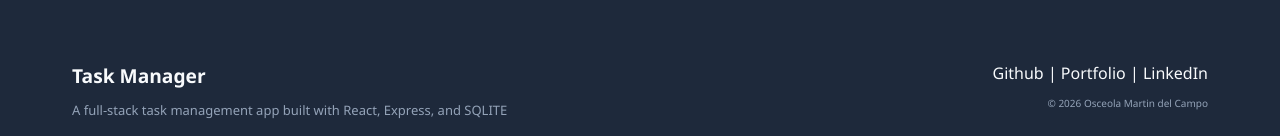
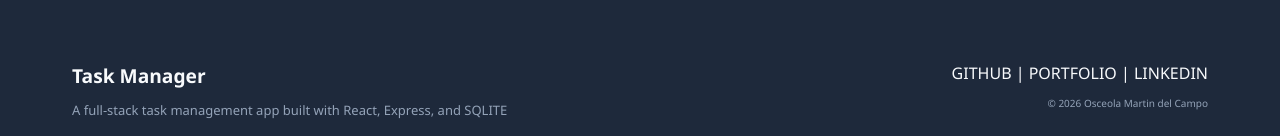
Before and after one commit to OJoeMDC/Task-Manager, a React (Vite) app in the folder client/: page / in a window 1280 px wide. Shown: the part 730-866 px from the top of the page. Built offline with nearby package versions, Linux system fonts and the light colour scheme; no server answers.

Commit message:
Added new links for admin management. Made UI changes to bring clarity to selected options in admin menu

```diff
--- a/client/src/components/Navbar.css
+++ b/client/src/components/Navbar.css
@@ -43,6 +43,10 @@
 
     height: fit-content;
     width: fit-content;
+
+    align-items: center;
+    justify-content: center;
+    text-align: center;
 }
 
 
--- a/client/src/components/Navbar.jsx
+++ b/client/src/components/Navbar.jsx
@@ -14,8 +14,12 @@ function Navbar({ user, setUser }) {
             <div className='links'>
                 {user ? (
                     <>
+                        {user.role === 'admin' && (
+                            <Link className='link' to='/admin'>Admin</Link>
+                        )}
                         <Link className='link' to='/tasks'>Tasks</Link>
                         <Link className='link' to='/profile'>Profile</Link>
+                        <button className='link' onClick={logout}>Logout</button>
                     </>
                 ) : (
                     <>
--- a/client/src/index.css
+++ b/client/src/index.css
@@ -121,10 +121,27 @@ a.button {
 }
 
 .link {
+    border: none;
     text-decoration: none;
+    background-color: transparent;
+
+    text-align: center;
+    justify-content: center;
+    align-items: center;
+
+    padding: 0px;
+    margin: 0px;
+
+    text-transform: uppercase;
+
     color: var(--text);
+    font: inherit;
+
+    width: fit-content;
+    height: fit-content;
 }
 
 .link:hover {
     color: var(--warning);
+    cursor: pointer;
 }
--- a/client/src/pages/Admin.css
+++ b/client/src/pages/Admin.css
@@ -9,4 +9,23 @@
     justify-content: center;
     gap: 20px;
     margin: 20px;
+    font-weight: 800;
 }
+
+.adminButtons button {
+    font-weight: inherit;
+}
+
+button.active {
+    background-color: var(--warning);
+    color: black;
+}
+
+button.active:hover {
+    background-color: var(--warning-hover);
+}
+
+button.toggled {
+    background-color: var(--success);
+    color: black;
+}
--- a/client/src/pages/Admin.jsx
+++ b/client/src/pages/Admin.jsx
@@ -7,7 +7,9 @@ import userHooks from '../hooks/userHooks';
 
 
 export default function Admin({ user, API_URL, showMessage }) {
-    const [activeSection, setActiveSection] = useState('users'); // 'users' or 'tasks'
+    const [activeSection, setActiveSection] = useState(
+        localStorage.getItem('activeSection') || 'users'
+    ); // 'users' or 'tasks'
 
     const {
         tasks,
@@ -64,12 +66,20 @@ useEffect(() => {
             <p>Your role is: {user?.role}</p>
 
             <section className='adminButtons'>
-                <button className='button' onClick={() => setActiveSection('users')}>
+                <button
+                className={`button ${activeSection === 'users' ? 'active' : ''}`}
+                onClick={() => {
+                    setActiveSection('users');
+                    localStorage.setItem('activeSection', 'users'); // Store the active section in localStorage
+                }}>
                     Manage Users
                 </button>
-                <button className='button' onClick={() => {
+                <button
+                className={`button ${activeSection === 'tasks' ? 'active' : ''}`}
+                onClick={() => {
                     setActiveSection('tasks');
-                    }}>
+                    localStorage.setItem('activeSection', 'tasks'); // Store the active section in localStorage
+                }}>
                     Manage Tasks
                 </button>
                 <button className={`button ${viewArchived ? 'toggled' : ''}`} onClick={() => {
```
Also changed, not shown: 1 other file (tests, documents, lock files or other folders).
